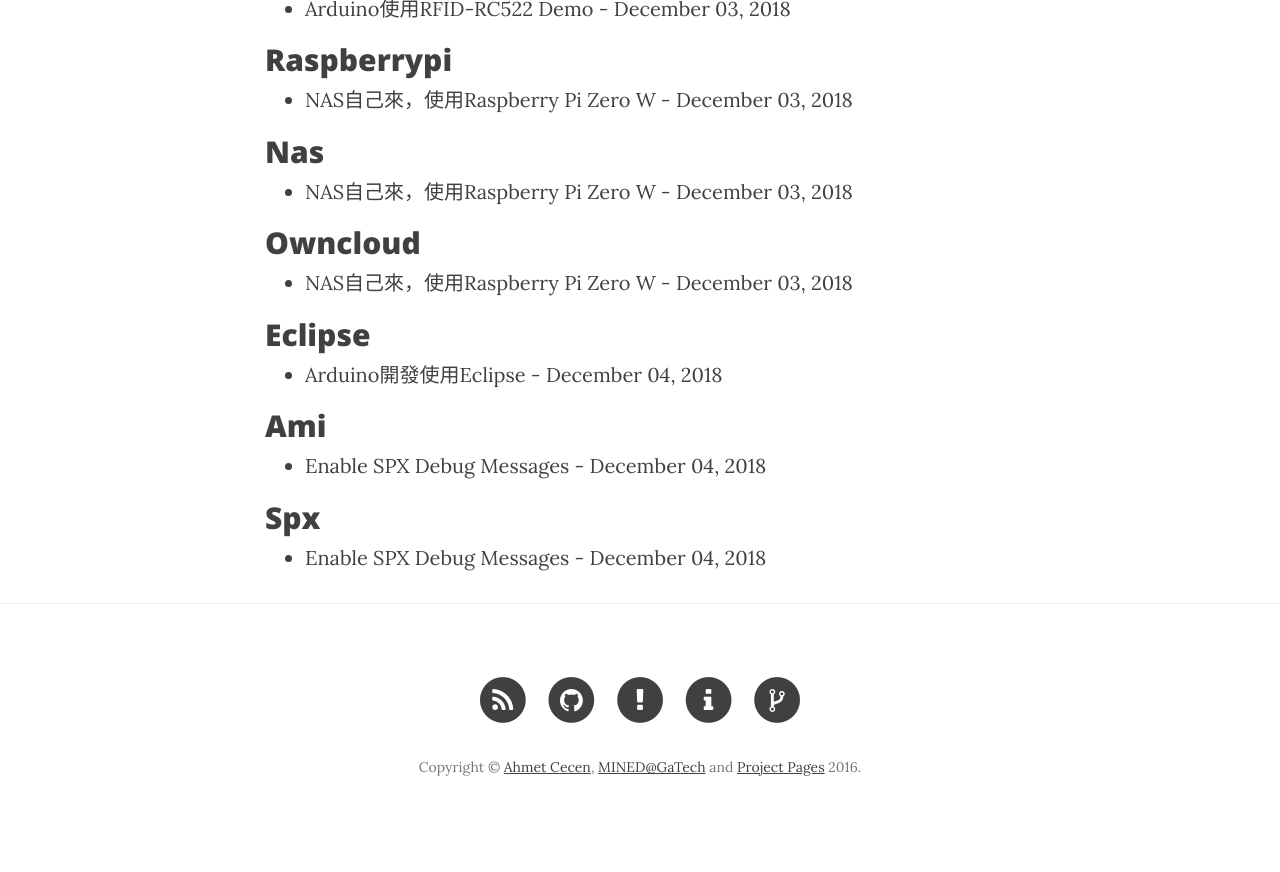
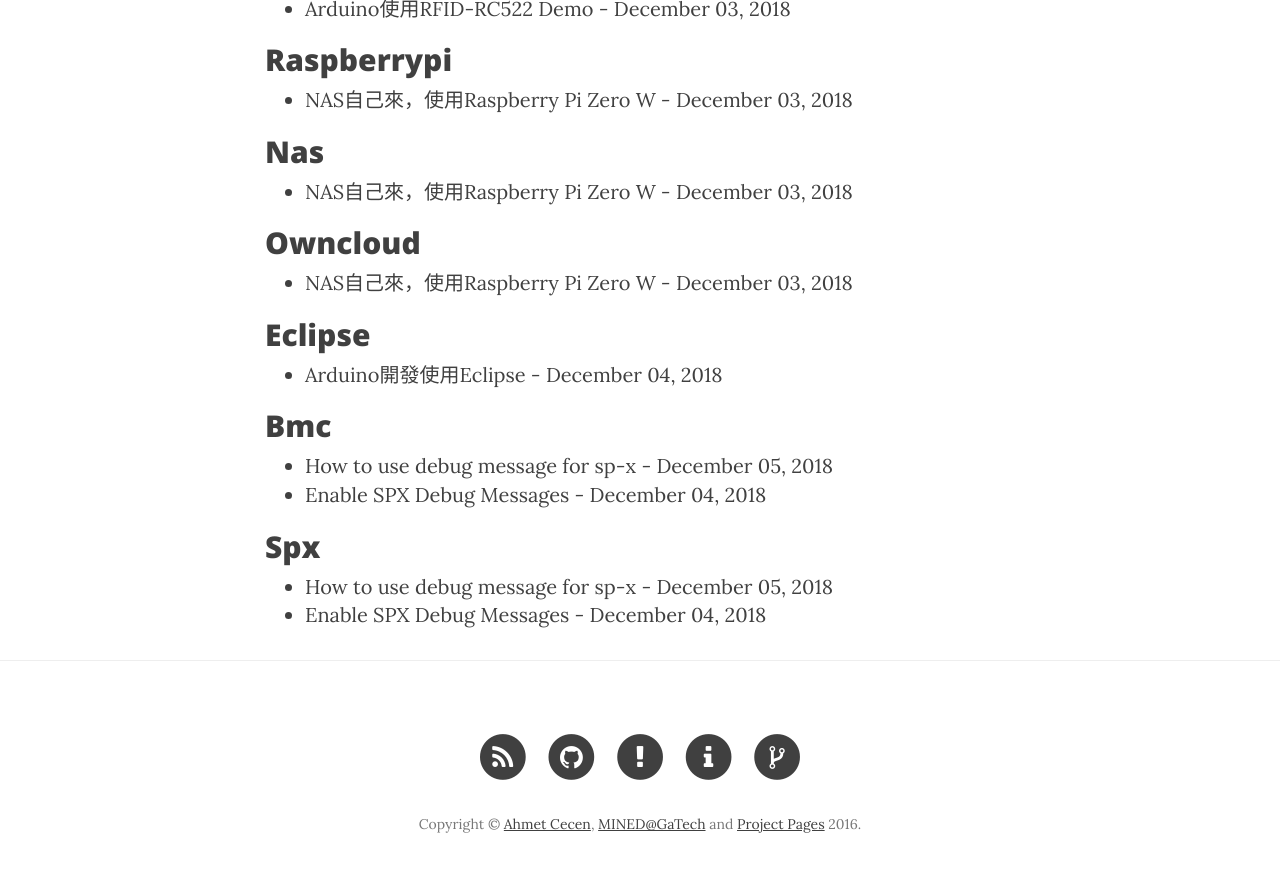
Before and after one commit to kevinleeblog/greatli69.github.io, a Jekyll site: the page built from search/index.html, in a window 1280 px wide and 900 px high, scrolled down 973 px. Shown: the top 872 px of the window. Built offline with Jekyll 4.4.1, drawn with Linux system fonts in a browser that asks for light colours; nearby versions of some CDN libraries; before the commit the page ends 1816 px from its top, so only the background shows below that; some of the changed lines change nothing that is shown.

Commit message:
add post, how to use debug message for spx

````diff
--- a/_posts/2018-12-04-enable-debug-message-for-spx.md
+++ b/_posts/2018-12-04-enable-debug-message-for-spx.md
@@ -2,7 +2,7 @@
 layout: post
 title: "Enable SPX Debug Messages"
 author:     Kevin Lee
-tags: 		AMI SPX
+tags: 		BMC SPX
 subtitle:
 category:  project1
 visualworkflow: true
--- /dev/null
+++ b/_posts/2018-12-05-how-to-use-debug-message-for-megarac-sp-x.md
@@ -0,0 +1,165 @@
+---
+layout: post
+title: "How to use debug message for sp-x"
+author:     Kevin Lee
+tags: 		BMC SPX
+subtitle:
+category:  project1
+visualworkflow: true
+---
+在AMI的SP-X中，可以透過IPMI OEM Command來啟用或關閉Debug messages，這和上篇不太一樣，這是可以動態的打開或關閉Debug message，上篇是用Compile Build time來決定是否要啟用Debug message功能。
+
+![image-20181205152115407](../img/image-20181205152115407-3994475.png)
+
+關於這個OEM Command的action是定義在libipmiamioemctldbg這包package內。
+
+Get run time Debug Message Status Command的原始碼如下
+
+```
+int AMIGetDebugMsgStatus(_NEAR_ INT8U *pReq, INT32U ReqLen, _NEAR_ INT8U *pRes, int BMCInst)
+{
+    struct stat buff;
+    AMIGetDebugMsgStatusRes_T *pAMIGetDebugMsgStatusRes = (AMIGetDebugMsgStatusRes_T *)pRes;
+    if(0)
+    {
+    	ReqLen = ReqLen;   /* -Wextra; Fix for unused parameter */
+    	BMCInst = BMCInst;
+    	pReq = pReq;
+    }
+
+    if(g_corefeatures.runtime_dbgmsg_support == ENABLED)
+    {
+        if(stat(ENABLE_DBG_MSG,&buff) == 0)
+        {
+            pAMIGetDebugMsgStatusRes->DebugMsgStatus = DEBUG_MSG_ENABLED;
+        }
+        else
+        {
+            pAMIGetDebugMsgStatusRes->DebugMsgStatus = DEBUG_MSG_DISABLED;
+        }
+        pAMIGetDebugMsgStatusRes->CompletionCode = CC_NORMAL;
+        return sizeof(AMIGetDebugMsgStatusRes_T);
+    }
+    else
+    {
+        *pRes = CC_INV_CMD;
+        return sizeof(*pRes);
+    }
+
+}
+
+```
+
+要能正常執行的條件是
+**g_corefeatures.runtime_dbgmsg_support == ENABLED**
+這個特性是在AMI的MDS內要打開CONFIG_SPX_FEATURE_RUN_TIME_DBG_MSG_SUPPORT才能使用這個OEM Command
+
+**if(stat(ENABLE_DBG_MSG,&buff) == 0)**
+這是檢查是否/var/enable.dbgmsg這個檔案存在，如果這個檔案不存在，還是無法讓你使用Get run time Debug Message Status Command。
+
+而這個檔案/var/enable.dbgmsg什麼時候產生？當執行Debug Message Settings command並啟用時，就在此時會產生這個檔案而關閉時則會刪除這個檔案。
+
+```
+int AMIControlDebugMsg(_NEAR_ INT8U *pReq, INT32U ReqLen, _NEAR_ INT8U *pRes, int BMCInst)
+{
+    AMIControlDebugMsgReq_T *pAMIControlDebugMsgReq = (AMIControlDebugMsgReq_T *)pReq;
+    AMIControlDebugMsgRes_T *pAMIControlDebugMsgRes = (AMIControlDebugMsgRes_T*)pRes;
+    if(0)
+    {
+    	ReqLen = ReqLen;   /* -Wextra; Fix for unused parameter */
+    	BMCInst = BMCInst;
+    }
+
+    if(g_corefeatures.runtime_dbgmsg_support == ENABLED)
+    {
+        pAMIControlDebugMsgRes->CompletionCode = CC_NORMAL;
+        if(pAMIControlDebugMsgReq->CtrlDebugMsg == 1)
+        {
+            touch(ENABLE_DBG_MSG);
+            pAMIControlDebugMsgRes->DebugMsgStatus = DEBUG_MSG_ENABLED;
+        }
+        else if(pAMIControlDebugMsgReq->CtrlDebugMsg == 0)
+        {
+            if(unlink(ENABLE_DBG_MSG) != 0)
+            {
+            	TCRIT("Unlink failed\n");
+            }
+            pAMIControlDebugMsgRes->DebugMsgStatus = DEBUG_MSG_DISABLED;
+        }
+        else
+        {
+            pAMIControlDebugMsgRes->CompletionCode = CC_INV_DATA_FIELD;
+        }
+        return sizeof(AMIControlDebugMsgRes_T);
+    }
+    else
+    {
+        *pRes = CC_INV_CMD;
+        return sizeof(*pRes);
+    }
+}
+```
+
+
+
+而使用ipmi command啟用後，程式怎麼去開啟輸出Debug Message
+
+當SPX內有使用到TDBG()，此時的內容就可以被顯現出來。
+
+Tarce TDBG()
+
+```
+#define TDBG(fmt,args...)    PLATFORM_DBGRUNOUTFN(LOG_DEBUG,TDBG_FILE_LINE_FMT fmt,TDBG_FILENAME,TDBG_LINENO,##args)
+```
+
+TDBG -> PLATFORM_DBGRUNOUTFN -> IDBG_LINUXAPP_Runtime_DbgOut
+
+```
+#define PLATFORM_DBGRUNOUTFN(n,fmt,args...)   IDBG_LINUXAPP_Runtime_DbgOut(TDBG_AMI_APP_FACILITY | n,fmt,##args)
+```
+
+
+
+IDBG_LINUXAPP_Runtime_DbgOut的原型定義在libdbgout內
+
+```
+void IDBG_LINUXAPP_Runtime_DbgOut(int nLevel, const char* lpszFormat,...)
+/*@globals internalState, fileSystem, gAlreadyInited, gPristrings, gLogAlso@*/
+/*@modifies internalState, gAlreadyInited@*/
+{
+    int nBufHeader;
+    char szBuffer[2048];
+    va_list args;
+    struct stat buff;
+
+    if(!gAlreadyInited)
+        IDBG_LINUXAPP_DbgInit();
+
+    if(nLevel == LOG_DBG_LEVEL)
+    {
+        if(stat(ENABLE_DBG_MSG,&buff) != 0)
+            return;
+    }
+
+    va_start(args, lpszFormat);
+
+
+    /**Put some leads in the string**/
+    nBufHeader = snprintf(szBuffer,sizeof(szBuffer)-1,
+                          "[%d : %d %s]",(int)getpid(),(int)gettid(),gPristrings[LOG_PRI(nLevel)]);
+
+
+
+    vsnprintf(szBuffer+nBufHeader, sizeof(szBuffer)-nBufHeader, lpszFormat, args);
+
+    fprintf(stderr,"%s\n",szBuffer);
+
+    if(gLogAlso)
+    {
+        syslog(nLevel,"%s",szBuffer);
+    }
+
+
+    va_end(args);
+}
+```
````
Also changed, not shown: img/image-20181205152115407-3994475.png (added), img/image-20181205152115407.png (added), 1 other file.
